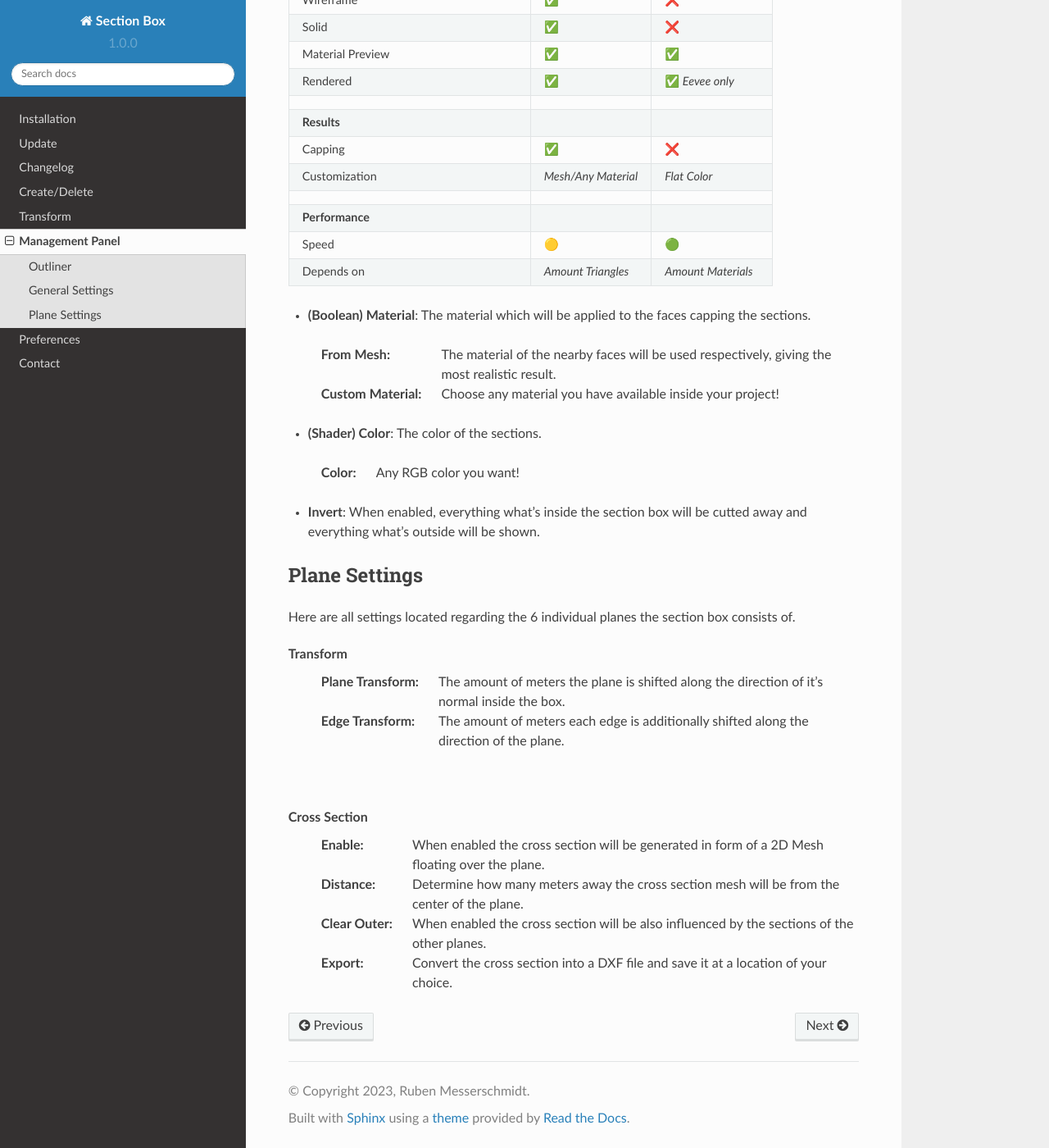
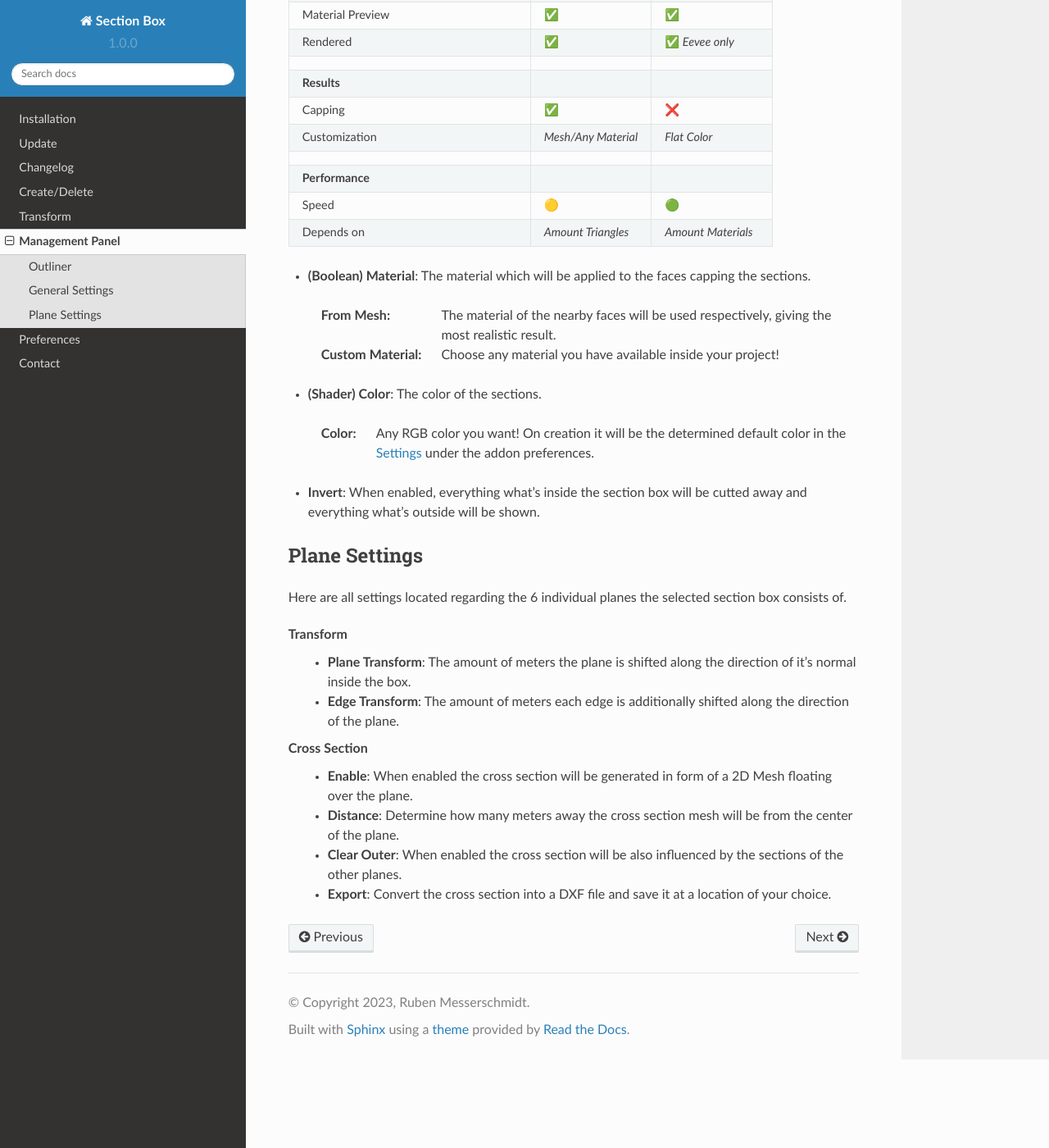
Before and after one commit to rubenmesserschmidt/Section-Box_docs, a Sphinx documentation site: the page built from docs/source/panel.rst, in a window 1280 px wide and 1400 px high, scrolled down 1332 px. Shown: the whole window at 82% size. Built offline with Sphinx 7.4.7 and the Read the Docs theme 2.0.0, drawn with Linux system fonts in a browser that asks for light colours; some of the changed text lies outside the part shown.

Commit message:
edited panel

```diff
--- a/docs/source/changelog.rst
+++ b/docs/source/changelog.rst
@@ -9,4 +9,4 @@
 
 .. |
 .. * **Bug Fixes**
-..  **Hotkeys**: Hotkeys are not causing any issues after a certain order of actions anymore.
+..  **Unhide**: Fixed the appearing of helper objects when unhiding all objects with ``ALT + H``.
--- a/docs/source/panel.rst
+++ b/docs/source/panel.rst
@@ -14,7 +14,7 @@
  :Select: By clicking on a listed section box it gets selected and automatically selected in the viewport as well.
           The same goes the other way around, when selecting a section box in the viewport it will be selected automatically in the hierarchy.
 
- :Rename:
+ :Rename: By double clicking on a listed section box you can giving it any name you want.
 
  :Enable: When ticked, the section box is enabled, else the section box gets disabled which is like it doesn't exist.
 
@@ -22,7 +22,6 @@
 
  :Reload: (Collection Section Boxes only!) When changing the content of the collection of a Collection Section Box use this feature to include/exclude the added/removed objects from the section box.
 
-|
 **Operators**
 
  Manage your section box list with the following features.
@@ -38,7 +37,7 @@
 General Settings
 ****************
 
- Here are all settings located regarding the whole section box.
+ Here are all settings located regarding the selected section box.
 
 * **Method**: The technique used for calculating and displaying the sections.
  :Boolean: The sections are created by making use of a dynamic boolean modifier setup.
@@ -99,7 +98,7 @@
 
 
 * **(Shader) Color**: The color of the sections.
- :Color: Any RGB color you want!
+ :Color: Any RGB color you want! On creation it will be the determined default color in the :ref:`Settings` under the addon preferences.
 
 
 * **Invert**: When enabled, everything what's inside the section box will be cutted away and everything what's outside will be shown.
@@ -109,15 +108,14 @@
 Plane Settings
 **************
 
-Here are all settings located regarding the 6 individual planes the section box consists of.
+Here are all settings located regarding the 6 individual planes the selected section box consists of.
 
 **Transform**
- :Plane Transform: The amount of meters the plane is shifted along the direction of it's normal inside the box.
- :Edge Transform: The amount of meters each edge is additionally shifted along the direction of the plane.
+ * **Plane Transform**: The amount of meters the plane is shifted along the direction of it's normal inside the box.
+ * **Edge Transform**: The amount of meters each edge is additionally shifted along the direction of the plane.
 
-|
 **Cross Section**
- :Enable: When enabled the cross section will be generated in form of a 2D Mesh floating over the plane.
- :Distance: Determine how many meters away the cross section mesh will be from the center of the plane.
- :Clear Outer: When enabled the cross section will be also influenced by the sections of the other planes.
- :Export: Convert the cross section into a DXF file and save it at a location of your choice.
+ * **Enable**: When enabled the cross section will be generated in form of a 2D Mesh floating over the plane.
+ * **Distance**: Determine how many meters away the cross section mesh will be from the center of the plane.
+ * **Clear Outer**: When enabled the cross section will be also influenced by the sections of the other planes.
+ * **Export**: Convert the cross section into a DXF file and save it at a location of your choice.
```
